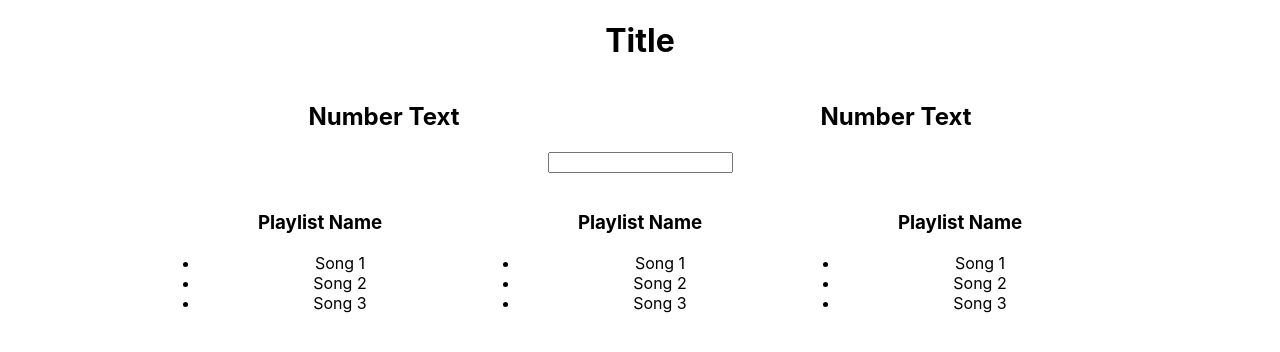
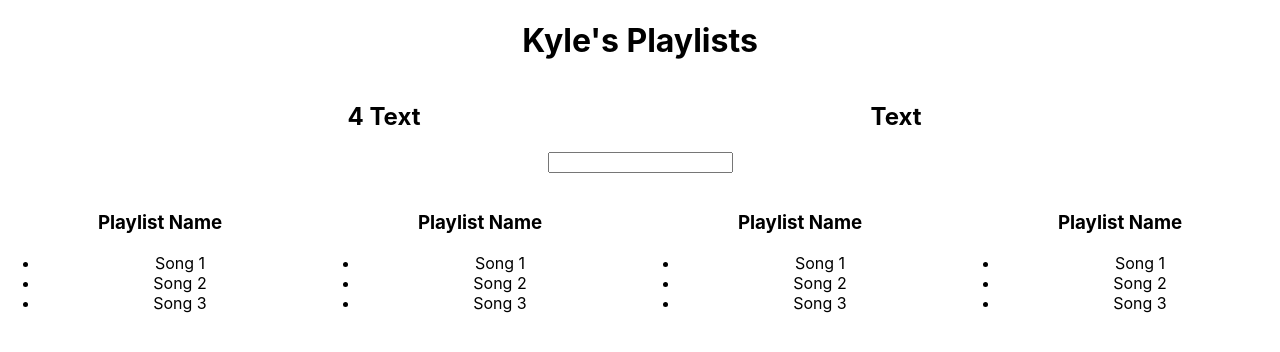
Before and after one commit to Kllicks/better-playlists, a React (Create React App) app: page / in a window 1280 px wide. Shown: the top 352 px of the page. Built offline with nearby package versions, Linux system fonts and the light colour scheme.

Commit message:
adds more components and fills with dummy data

```diff
--- a/src/App.js
+++ b/src/App.js
@@ -1,12 +1,35 @@
 import React, { Component } from 'react';
-import logo from './logo.svg';
 import './App.css';
+
+let fakeServerData = {
+	user: {
+		name: 'Kyle',
+		playlists: [
+			{
+				name: 'My Favorites',
+				songs: ['Beat It', 'Cannelloni Makaroni', 'Rosa helikopter']
+			},
+			{
+				name: 'Discover Weekly',
+				songs: ['Beat It', 'Cannelloni Makaroni', 'Rosa helikopter']
+			},
+			{
+				name: 'Another Playlist - the best!',
+				songs: ['Beat It', 'Cannelloni Makaroni', 'Rosa helikopter']
+			},
+			{
+				name: 'Playlist - yeah!',
+				songs: ['Beat It', 'Cannelloni Makaroni', 'Rosa helikopter']
+			},
+		]
+	}
+};
 
 class Aggregate extends Component {
 	render () {
 		return (
 			<div style={{width: '40%', display: 'inline-block'}}>
-				<h2 style={{color: 'black'}}>Number Text</h2>
+				<h2 style={{color: 'black'}}>{this.props.playlists && this.props.playlists.length} Text</h2>
 			</div>
 		);
 	}
@@ -40,13 +63,33 @@
 }
 
 class App extends Component {
+	constructor() {
+		super();
+		this.state = {
+			serverData: {}
+		}
+	}
+
+	componentDidMount() {
+		setTimeout(() => {
+			this.setState({
+				serverData: fakeServerData
+			});
+		}, 1000);
+	}
+
 	render() {
 		return (
 			<div className="App">
-				<h1>Title</h1>
-				<Aggregate/>
+				{this.state.serverData.user &&
+				<h1>
+					{this.state.serverData.user.name}'s Playlists
+				</h1>
+				}
+				<Aggregate playlists={this.state.serverData.user && this.state.serverData.user.playlists}/>
 				<Aggregate/>
 				<Filter/>
+				<Playlist/>
 				<Playlist/>
 				<Playlist/>
 				<Playlist/>
```
